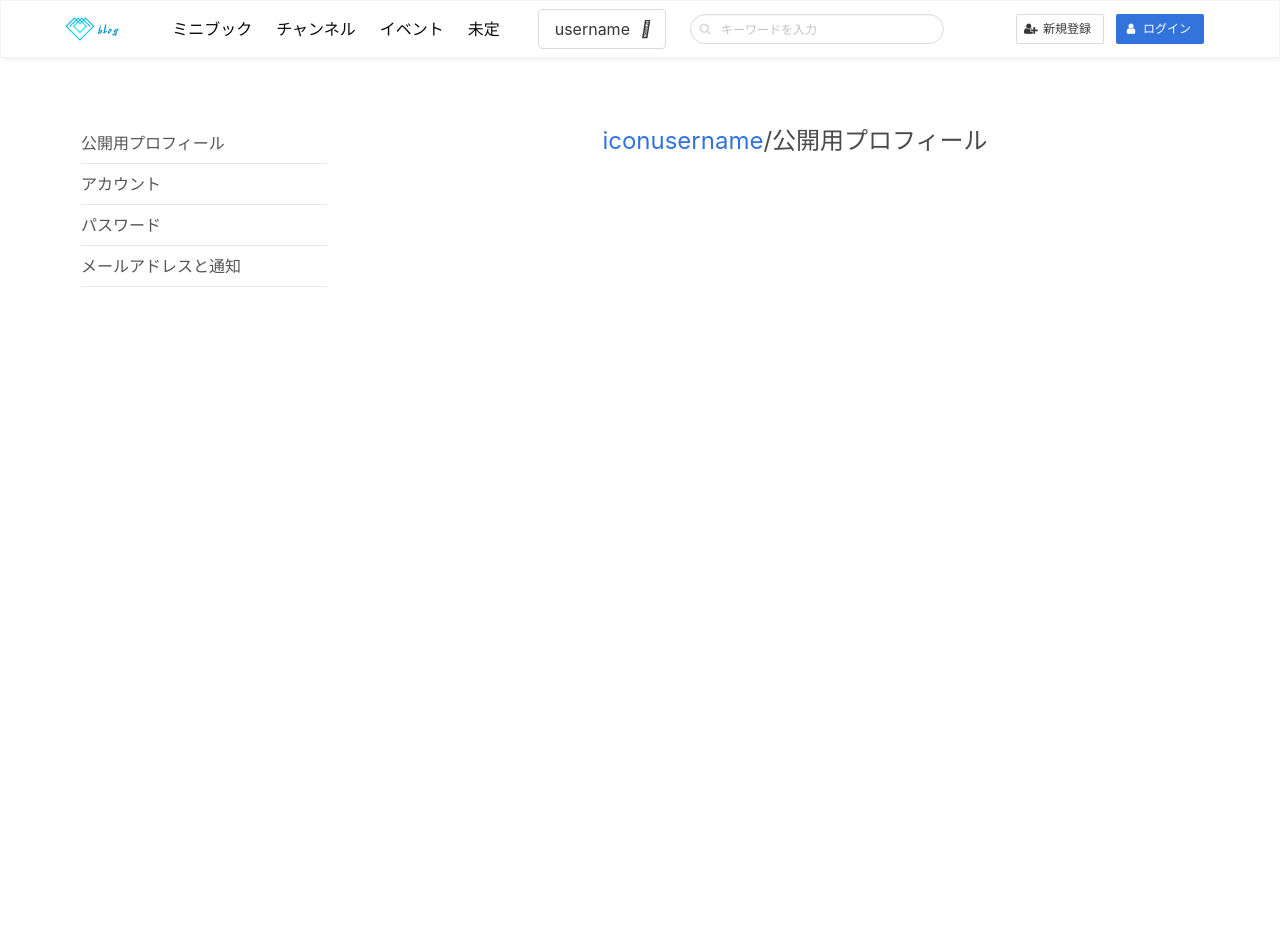
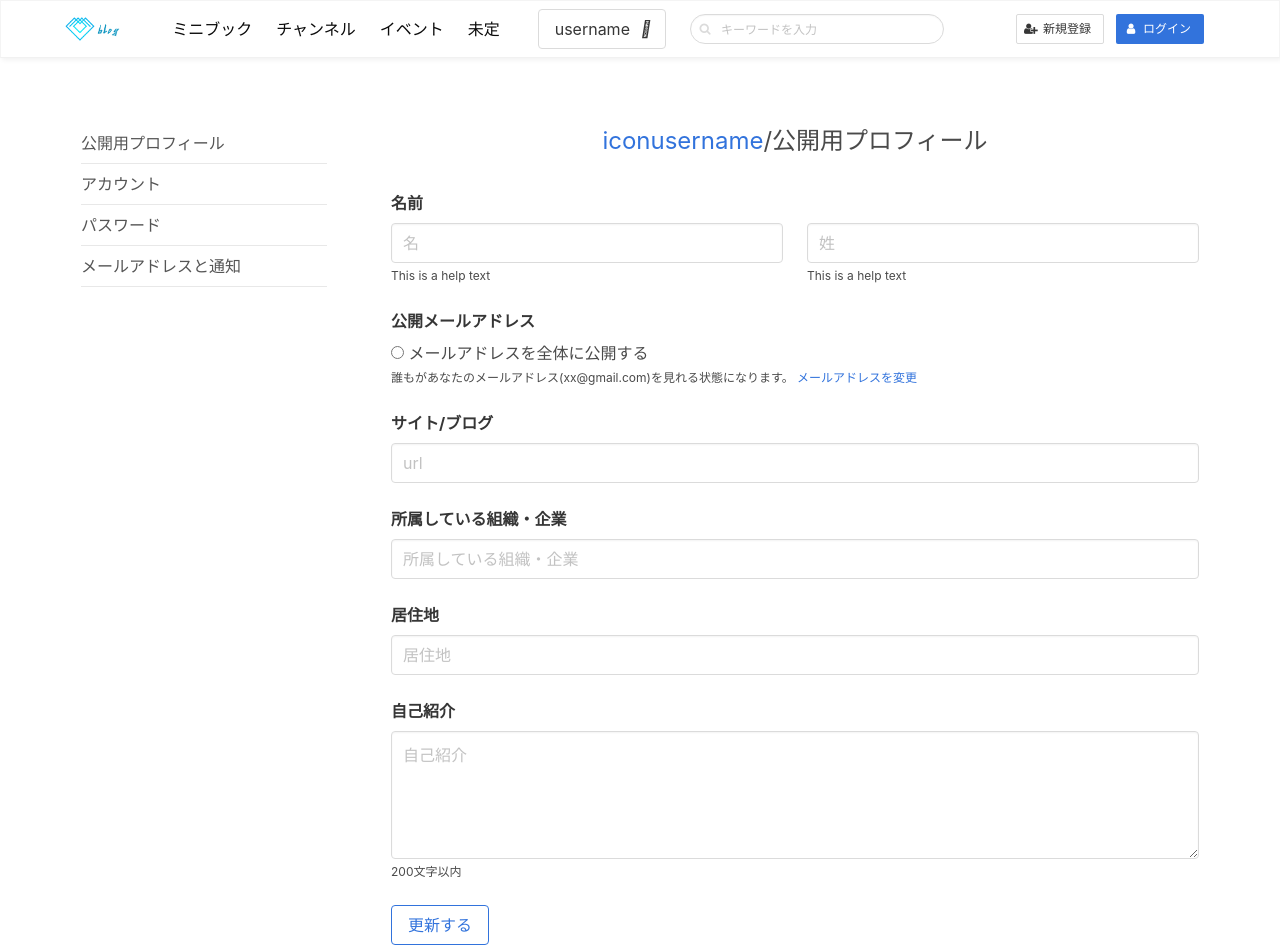
Before and after one commit to huanshenyi/mdblog-front, a Vue app: page /user/editor/1 in a window 1280 px wide. Shown: the top 952 px of the page. Before the commit the page ends 800 px from the top, so only its background shows below. Built offline with nearby package versions, Linux system fonts and the light colour scheme.

Commit message:
userデータ修正formレイアウト追加完了

```diff
--- a/src/components/userEditor/Main.vue
+++ b/src/components/userEditor/Main.vue
@@ -5,6 +5,91 @@
           <a href="">username</a>
           <span>/</span>
           <span>公開用プロフィール</span>
+      </div>
+      <!-- ここからはform -->
+      <div class="columns">
+          <!-- 名前 -->
+          <div class="column">
+            <div class="field">
+                <label class="label">名前</label>
+                <div class="control">
+                    <input class="input" type="text" placeholder="名">
+                </div>
+                <p class="help">This is a help text</p>
+            </div>
+          </div>
+          <div class="column">
+              <div class="field">
+                <label class="label">&nbsp;</label>
+                <div class="control">
+                    <input class="input" type="text" placeholder="姓">
+                </div>
+                <p class="help">This is a help text</p>
+              </div>
+          </div>
+      </div>
+      <div class="columns">
+          <div class="column">
+             <div class="field">
+                <label class="label">公開メールアドレス</label>
+                <div class="control">
+                    <label class="radio">
+                    <input type="radio" name="question">
+                    メールアドレスを全体に公開する
+                    </label>
+                    <p class="help">
+                        誰もがあなたのメールアドレス(xx@gmail.com)を見れる状態になります。
+                         <span><a href="">メールアドレスを変更</a></span>
+                    </p>
+                </div>
+            </div>
+          </div>
+      </div>
+      <div class="columns">
+          <div class="column">
+                <div class="field">
+                <label class="label">サイト/ブログ</label>
+                <div class="control">
+                    <input class="input" type="text" placeholder="url">
+                </div>
+              </div>
+          </div>
+      </div>
+      <div class="columns">
+          <div class="column">
+                <div class="field">
+                  <label class="label">所属している組織・企業</label>
+                  <div class="control">
+                    <input class="input" type="text" placeholder="所属している組織・企業">
+                  </div>
+              </div>
+          </div>
+      </div>
+      <div class="columns">
+          <div class="column">
+                <div class="field">
+                  <label class="label">居住地</label>
+                  <div class="control">
+                    <input class="input" type="text" placeholder="居住地">
+                  </div>
+              </div>
+          </div>
+      </div>
+      <div class="columns">
+          <div class="column">
+            <div class="field">
+            <label class="label">自己紹介</label>
+            <div class="control">
+                <textarea class="textarea" placeholder="自己紹介"></textarea>
+            </div>
+            <p class="help">200文字以内</p>
+            </div>
+          </div>
+      </div>
+      <div class="columns">
+          <div class="column">
+              <button class="button is-link is-outlined">更新する</button>
+          </div>
       </div>
     </div>
 </template>
```
Also changed, not shown: blogimg-bata.PNG (added), 1 other file (tests, documents, lock files or other folders).
